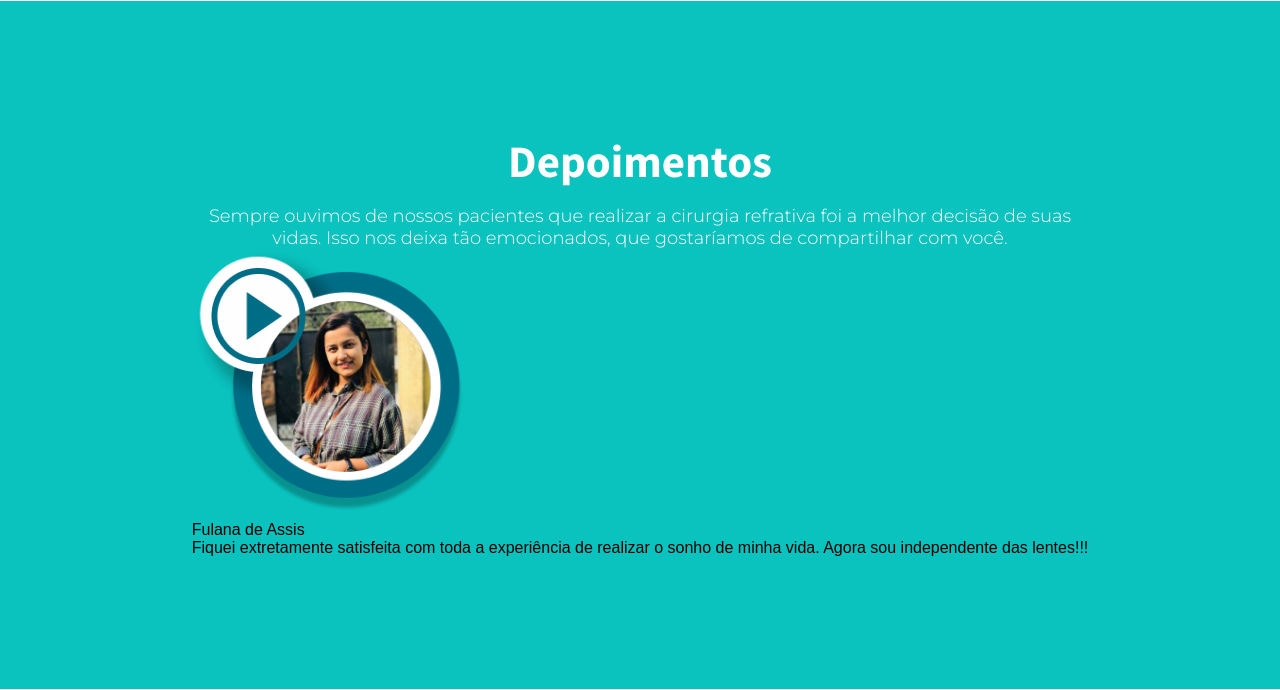
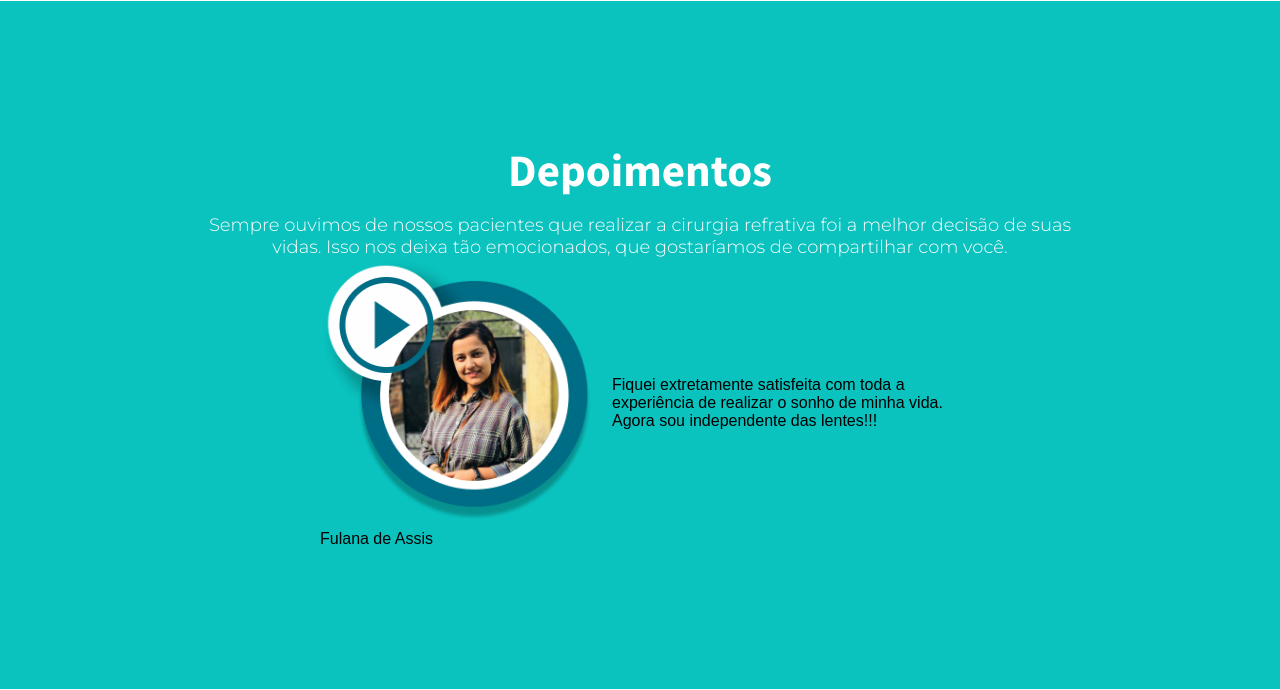
Before and after one commit to pdiegoneves/site-eyelaser, a PHP site: page /eyelaser/app/paciente_index.php in a window 1280 px wide. Shown: the part 2542-3232 px from the top of the page. Run offline with PHP 8.4, Linux system fonts and the light colour scheme.

Commit message:
depoimentos

```diff
--- a/sass/03-ORGANISMS/_all.sass
+++ b/sass/03-ORGANISMS/_all.sass
@@ -8,3 +8,4 @@
 @import './_duvidas_frequentes_questions'
 @import './_grid_item_vicios_de_refracao'
 @import './_player_container'
+@import './_depoimentos_card'
--- /dev/null
+++ b/sass/03-ORGANISMS/_depoimentos_card.sass
@@ -0,0 +1,6 @@
+.depoimentos-card
+  display: flex
+  align-items: center
+  justify-content: center
+  width: 50%
+  gap: 20px
```
Also changed, not shown: app/src/css/styles.css, 1 other file.
